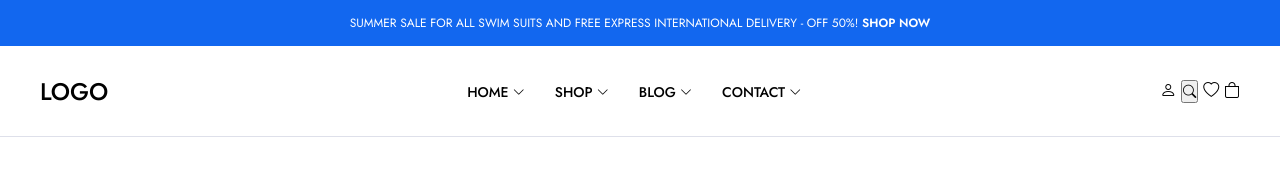
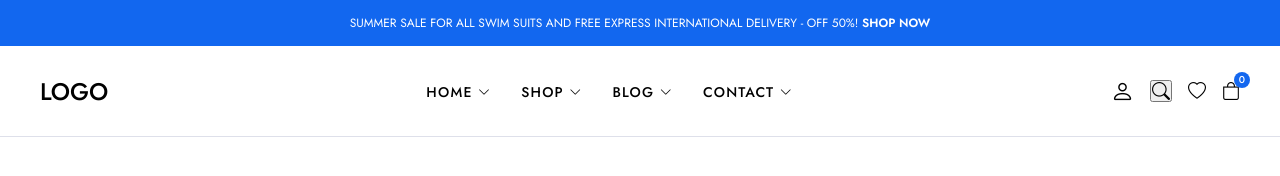
Before and after one commit to mehmettas1/e-commerce-javascript, a plain HTML site: page index.html in a window 1280 px wide. Drawn offline with nearby package versions, Linux system fonts and the light colour scheme; a web font is replaced by a local one.

Commit message:
header right css

```diff
--- a/index.html
+++ b/index.html
@@ -59,21 +59,24 @@
             </div>
             <div class="header-right">
               <div class="header-right-links">
-                <div class="header-account">
+
                   <a href="#">
                     <i class="bi bi-person"></i>
                   </a>
+
                   <button class="search-toggle">
                     <i class="bi bi-search"></i>
                   </button>
                   <a href="#">
                     <i class="bi bi-heart"></i>
                   </a>
-                  <a href="#">
+             <div class="header-cart">
+                <a href="#" class="header-cart-link">
                     <i class="bi bi-bag"></i>
-                    <span class="header-cart-count"></span>
+                    <span class="header-cart-count">0</span>
                   </a>
-                </div>
+             </div>
+
               </div>
             </div>
           </div>
--- a/style.css
+++ b/style.css
@@ -1,23 +1,22 @@
 /*? base css start */
 
-
-@import url('https://fonts.googleapis.com/css2?family=Electrolize&family=Jost:ital,wght@0,300;0,400;0,500;0,600;0,700;1,300;1,500&display=swap');
-
+@import url("https://fonts.googleapis.com/css2?family=Electrolize&family=Jost:ital,wght@0,300;0,400;0,500;0,600;0,700;1,300;1,500&display=swap");
 
 * {
   margin: 0;
   padding: 0;
   box-sizing: border-box;
-    font-family: 'Jost',sans-serif;
+  font-family: "Jost", sans-serif;
 }
 
-ul,ol {
+ul,
+ol {
   margin: 0;
-    padding: 0 ;
+  padding: 0;
   list-style: none;
 }
 
-a{
+a {
   text-decoration: none;
   color: #000;
 }
@@ -35,17 +34,14 @@ p {
 .container {
   max-width: 1200px;
   width: 100%;
-    margin:0 auto;
+  margin: 0 auto;
 }
 /*? base css end */
 
-
 /* ! header start */
-
 
 header {
   border-bottom: 1px solid #dee0ea;
-
 }
 
 .header-row {
@@ -53,13 +49,12 @@ header {
   display: flex;
   align-items: center;
 }
-.global-notification{
+.global-notification {
   background-color: #1267ef;
   padding: 14px 0;
   text-align: center;
   color: white;
   font-size: 12px;
-
 }
 
 .global-notification a {
@@ -71,33 +66,77 @@ header {
   display: flex;
   justify-content: space-between;
   align-items: center;
+}
+
+.header-left .logo {
+  font-size: 24px;
+  font-weight: 500;
+  display: flex;
+}
+
+.header-center .navigation .menu-list {
+  display: flex;
+  column-gap: 30px;
+  align-items: center;
+}
+
+.header-center .menu-list .menu-link {
+  font-size: 14px;
+  font-weight: 500;
+  text-transform: uppercase;
+  letter-spacing: 1.2px;
+}
+
+.header-center .menu-list i {
+  font-size: 12px;
+}
+
+
+.header-right .header-right-links{
+    display: flex;
+    column-gap: 16px;
+    align-items: center;
 
 }
 
-.header-left .logo{
-    font-size: 24px;
-    font-weight: 500;
+.header-right .bi-person {
+    font-size: 23px;
+
+}
+
+.header-right .toggle-button {
+border: none;
+background-color:transparent;
+
+}
+
+
+.header-right  i {
+font-size: 18px;
 display: flex;
 
 }
 
-.header-center .navigation .menu-list{
-    display: flex;
-    column-gap: 30px;
-    align-items: center;
+.header-right  .header-cart {
+    position: relative;
 
 }
 
-.header-center  .menu-list .menu-link{
-  font-size: 14px;
+.header-right  .header-cart-link .header-cart-count {
+    position: absolute;
+    width: 16px;
+    height: 16px;
+    background-color:#1367ef ;
+    color: white;
+    font-size: 10px;
+    border-radius: 100%;
+    top: -10px;
+    right: -10px;
+    text-align: center;
     font-weight: 500;
-  text-transform: uppercase;
-
 }
 
 
-.header-center  .menu-list i {
-    font-size: 12px;
-}
+
 
 /* ! header end */
```
Lines whose indentation alone changed are shown as unchanged.
